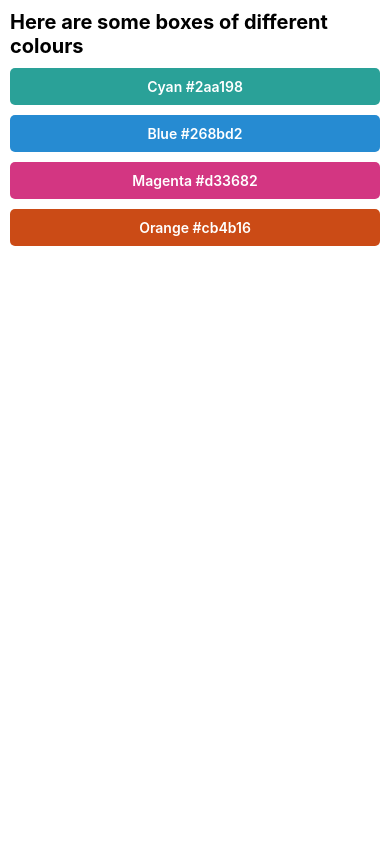
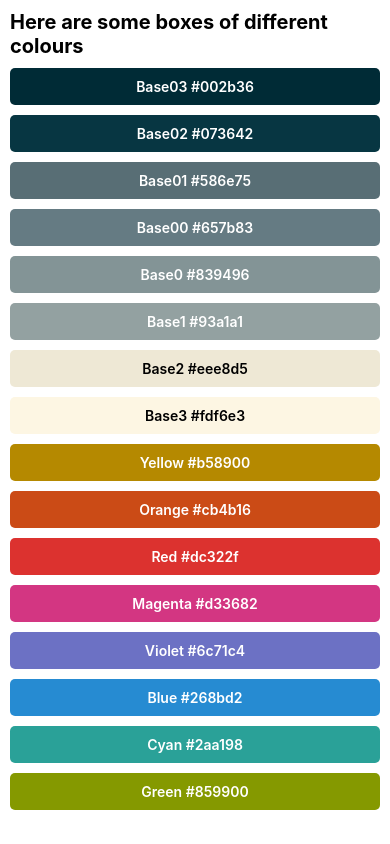
Before and after one commit to herdeybayor/AwesomeProject, a React Native app: screen / in a window 390 px wide. Built offline with nearby package versions, Linux system fonts and the light colour scheme.

Commit message:
success: list exercise ✅

```diff
--- a/App.tsx
+++ b/App.tsx
@@ -13,31 +13,115 @@ import type { Box } from "./typings";
 const App = () => {
   const BOXES: Box[] = [
     {
+      id: "0",
+      color: {
+        name: "Base03",
+        hex: "#002b36",
+      },
+    },
+    {
       id: "1",
+      color: {
+        name: "Base02",
+        hex: "#073642",
+      },
+    },
+    {
+      id: "2",
+      color: {
+        name: "Base01",
+        hex: "#586e75",
+      },
+    },
+    {
+      id: "3",
+      color: {
+        name: "Base00",
+        hex: "#657b83",
+      },
+    },
+    {
+      id: "4",
+      color: {
+        name: "Base0",
+        hex: "#839496",
+      },
+    },
+    {
+      id: "5",
+      color: {
+        name: "Base1",
+        hex: "#93a1a1",
+      },
+    },
+    {
+      id: "6",
+      color: {
+        name: "Base2",
+        hex: "#eee8d5",
+      },
+    },
+    {
+      id: "7",
+      color: {
+        name: "Base3",
+        hex: "#fdf6e3",
+      },
+    },
+    {
+      id: "8",
+      color: {
+        name: "Yellow",
+        hex: "#b58900",
+      },
+    },
+    {
+      id: "9",
+      color: {
+        name: "Orange",
+        hex: "#cb4b16",
+      },
+    },
+    {
+      id: "10",
+      color: {
+        name: "Red",
+        hex: "#dc322f",
+      },
+    },
+    {
+      id: "11",
+      color: {
+        name: "Magenta",
+        hex: "#d33682",
+      },
+    },
+    {
+      id: "12",
+      color: {
+        name: "Violet",
+        hex: "#6c71c4",
+      },
+    },
+    {
+      id: "13",
+      color: {
+        name: "Blue",
+        hex: "#268bd2",
+      },
+    },
+    {
+      id: "14",
       color: {
         name: "Cyan",
         hex: "#2aa198",
       },
     },
     {
-      id: "2",
+      id: "15",
       color: {
-        name: "Blue",
-        hex: "#268bd2",
-      },
-    },
-    {
-      id: "3",
-      color: {
-        name: "Magenta",
-        hex: "#d33682",
-      },
-    },
-    {
-      id: "4",
-      color: {
-        name: "Orange",
-        hex: "#cb4b16",
+        name: "Green",
+        hex: "#859900",
       },
     },
   ];
@@ -51,6 +135,7 @@ const App = () => {
           data={BOXES}
           renderItem={({ item }) => <ColorBox box={item} />}
           keyExtractor={(item) => item.id}
+          ListEmptyComponent={<Text>No boxes</Text>}
         />
       </View>
 
--- a/components/ColorBox.tsx
+++ b/components/ColorBox.tsx
@@ -10,9 +10,23 @@ const ColorBox = ({ box }: Props) => {
   return (
     <TouchableOpacity
       key={box.id}
-      style={[{ backgroundColor: box.color.hex }, styles.box]}
+      style={[
+        styles.box,
+        {
+          backgroundColor: box.color.hex,
+        },
+      ]}
     >
-      <Text style={styles.boxText}>
+      <Text
+        style={[
+          styles.boxText,
+          {
+            color: ["Base2", "Base3"].includes(box.color.name)
+              ? "black"
+              : "white",
+          },
+        ]}
+      >
         {box.color.name} {box.color.hex}
       </Text>
     </TouchableOpacity>
```
